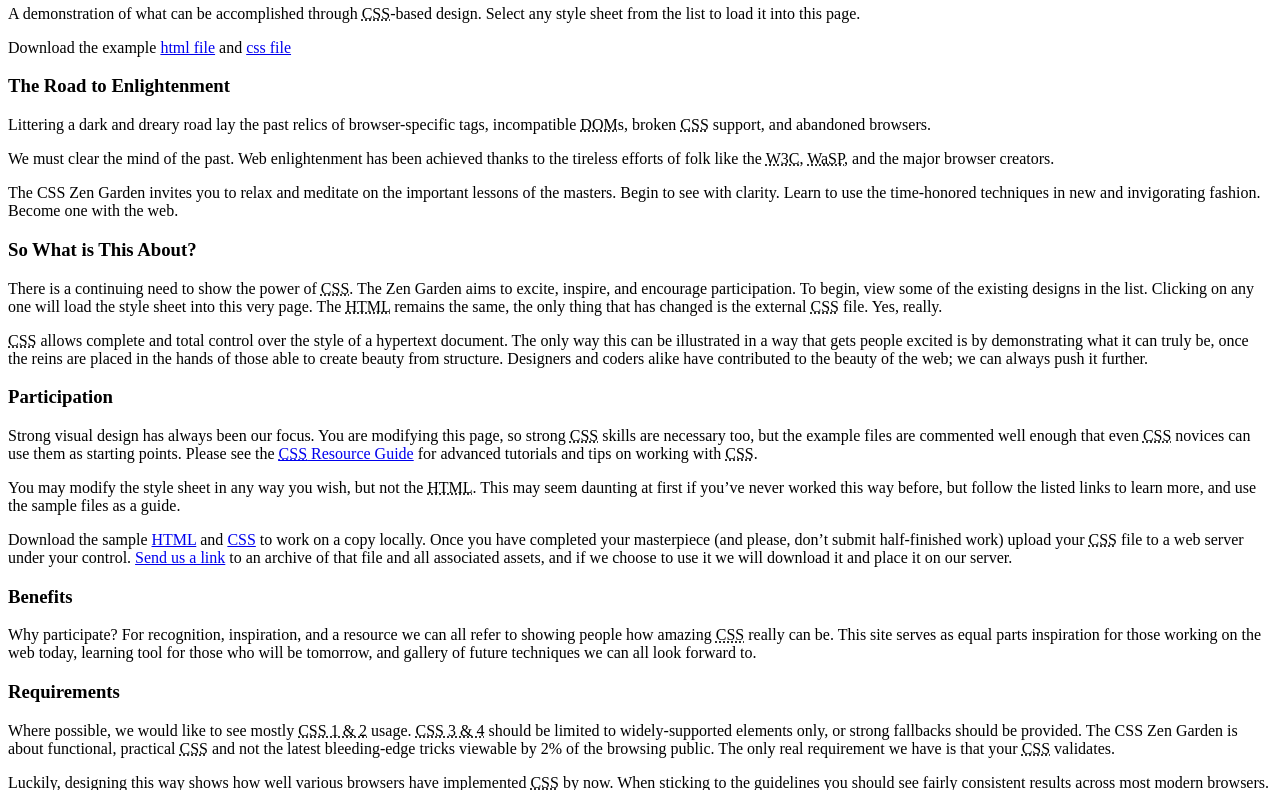
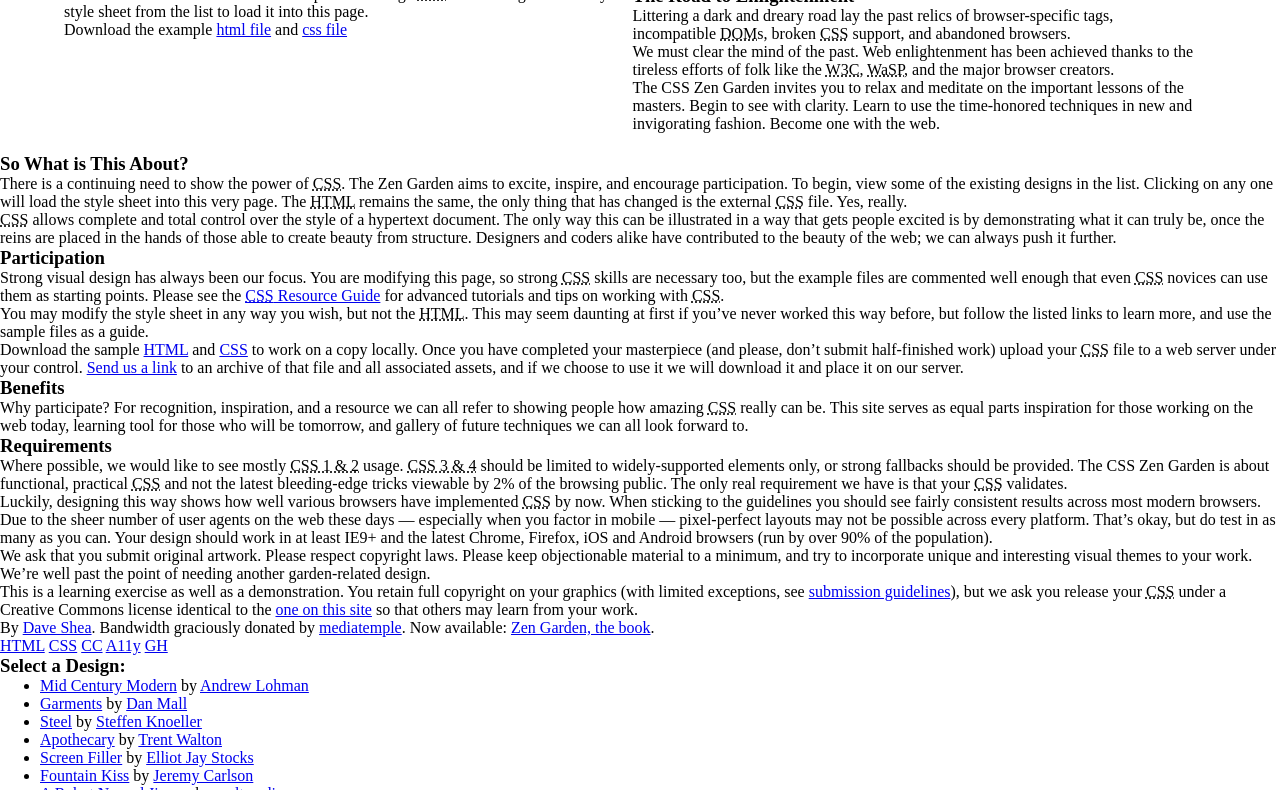
Before and after one commit to vitorvelosodev/exercicio-solo, a plain HTML site: page css-garden/index.html in a window 1280 px wide. Shown: the part 109-899 px from the top of the page. Drawn offline with Linux system fonts and the light colour scheme.

Commit message:
First two columns

```diff
--- a/css-garden/index.html
+++ b/css-garden/index.html
@@ -6,7 +6,7 @@
 
 	<link rel="stylesheet" media="screen" href="style.css?v=8may2013">
 	<link rel="alternate" type="application/rss+xml" title="RSS" href="http://www.csszengarden.com/zengarden.xml">
-
+	<link rel="stylesheet" href="style.css">
 	<meta name="viewport" content="width=device-width, initial-scale=1.0">
 	<meta name="author" content="Dave Shea">
 	<meta name="description" content="A demonstration of what can be accomplished visually through CSS-based design.">
--- /dev/null
+++ b/css-garden/style.css
@@ -0,0 +1,33 @@
+/* Simple reset */
+* {
+    margin: 0;
+}
+
+body {
+
+}
+
+#zen-intro {
+    padding 10px;
+    width: 90%;
+    margin: 20px auto;
+}
+
+#zen-intro header {
+    padding: 10px;
+}
+
+#zen-intro #zen-summary {
+    display: inline-block;
+    width: 49%;
+    height: 100%;
+    vertical-align: top;
+
+}
+
+#zen-intro #zen-preamble {
+    display: inline-block;
+    width: 49%;
+
+
+}
```
